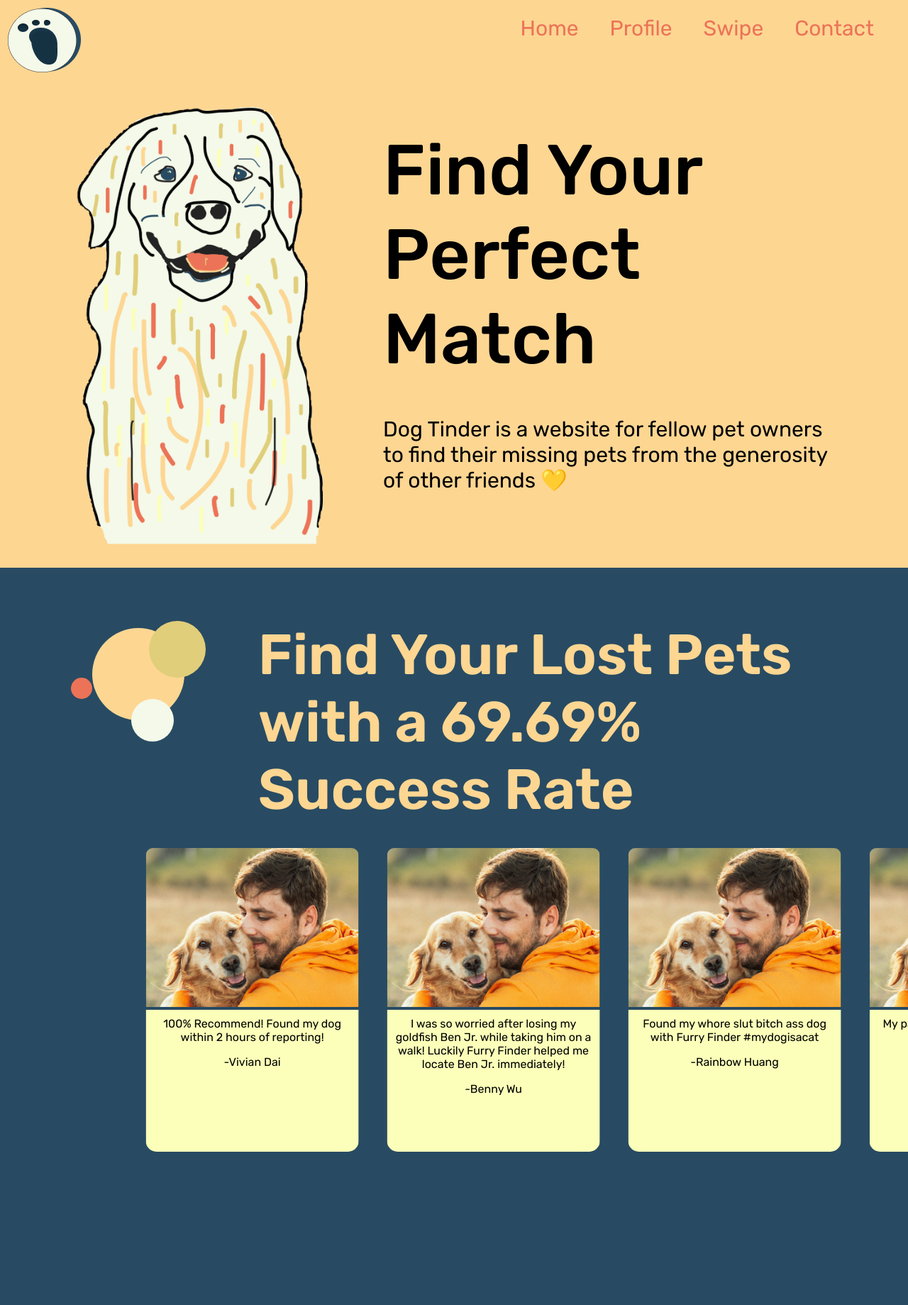
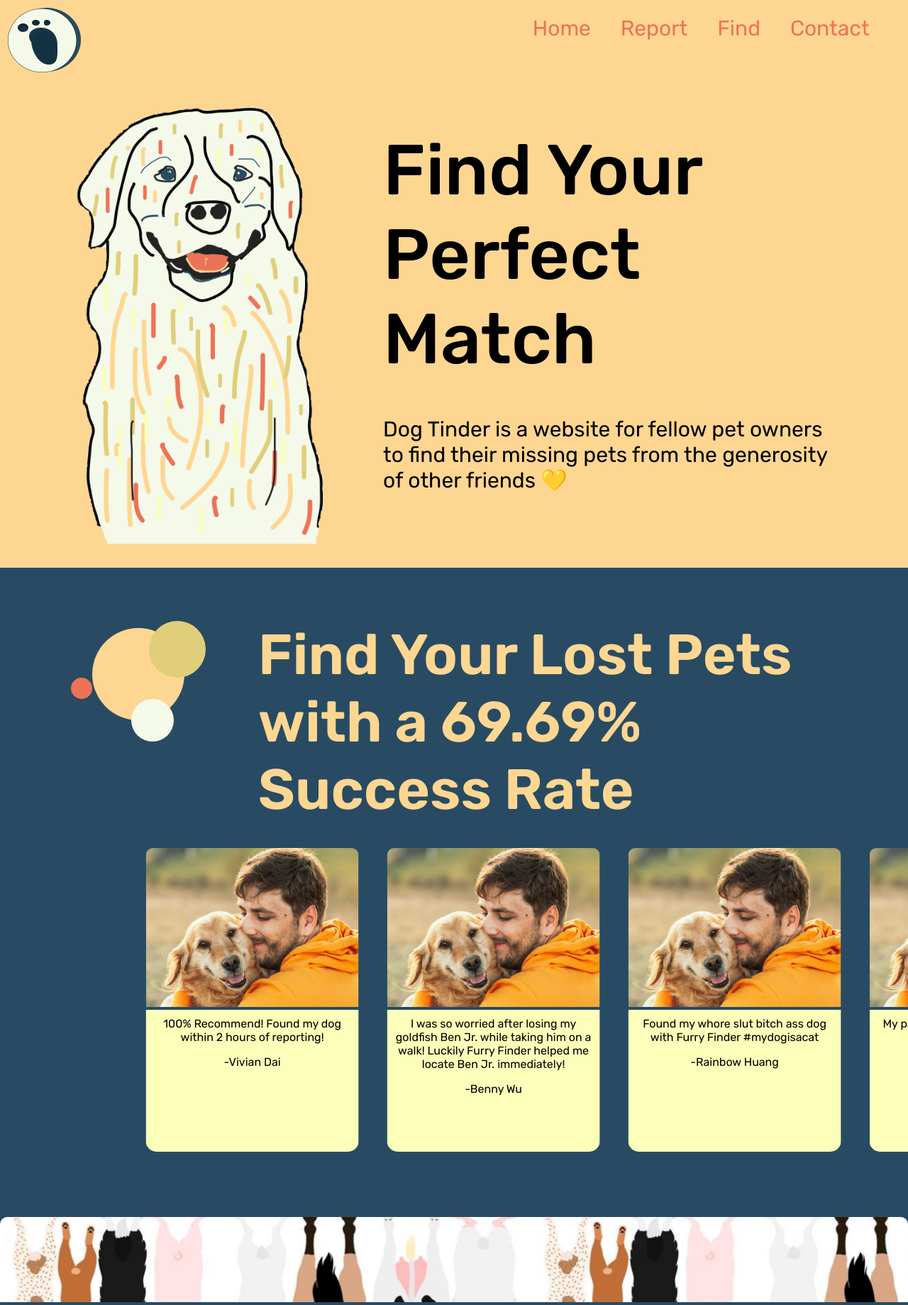
Before and after one commit to BennyWu1210/HackThe6ix, a React (Create React App) app in the folder website/: page / in a window 1280 px wide. Shown: the whole page at 71% size. Before the commit the page ends 1715 px from the top, so only its background shows below. Built offline with nearby package versions, Linux system fonts and the light colour scheme.

Commit message:
a lot less like tinder now and more like an abduction hotline

```diff
--- a/website/src/components/Footer.css
+++ b/website/src/components/Footer.css
@@ -1,3 +1,8 @@
 .ahaha {
-    object-fit: cover;
+    position: sticky;
+    width: 100%;
+    height: 120px;
+    bottom: -10px;
+    left: -10px;
+    right: -10px;
 }
--- a/website/src/components/Navbar.jsx
+++ b/website/src/components/Navbar.jsx
@@ -16,10 +16,10 @@ export default function Navbar({ color }) {
           Home
         </Link>
         <Link className={`nav-link-${color}`} to="/Profile">
-          Profile
+          Report
         </Link>
         <Link className={`nav-link-${color}`} to="/Swipe">
-          Swipe
+          Find
         </Link>
         <Link className={`nav-link-${color}`} to="/Contact">
           Contact
--- a/website/src/pages/Contact.jsx
+++ b/website/src/pages/Contact.jsx
@@ -1,5 +1,6 @@
 import React from "react";
 import Navbar from "../components/Navbar";
+import Footer from "../components/Footer";
 import "./Contact.css"
 
 export default function Contact() {
@@ -17,8 +18,9 @@ export default function Contact() {
             <p className="alpha">
                 If you have any questions, concerns, compliments, or reviews, you may
                 call our customer service number at: <a target="_blank" href="tel:1-382-596-8277">1-382-596-8277</a> or email us at
-                <a target="_blank" href="mailto:furryfinder@wearehackerone@gmail.com">furryfinder@wearehackerone@gmail.com</a>>. We are happy to help!
+                <a target="_blank" href="mailto:furryfinder@wearehackerone@gmail.com">furryfinder@wearehackerone@gmail.com</a>. We are happy to help!
             </p>
+            <Footer></Footer>
         </div>
     );
 }
--- a/website/src/pages/Home.jsx
+++ b/website/src/pages/Home.jsx
@@ -1,5 +1,6 @@
 import React from "react";
 import Navbar from "../components/Navbar";
+import Footer from "../components/Footer";
 import Card from "../components/Card";
 import "./Home.css";
 
@@ -55,6 +56,7 @@ function Home() {
           />
         </div>
       </div>
+      <Footer></Footer>
     </div>
   );
 }
--- a/website/src/pages/Profile.jsx
+++ b/website/src/pages/Profile.jsx
@@ -1,5 +1,6 @@
 import React from "react";
 import Navbar from "../components/Navbar";
+import Footer from "../components/Footer";
 import { Route, Routes, Link } from "react-router-dom";
 import "./Profile.css";
 import LostPet from "./LostPet";
@@ -29,6 +30,7 @@ export default function Profile() {
           </div>
         </Link>
       </div>
+      <Footer></Footer>
     </div>
   );
 }
--- a/website/src/pages/Swipe.jsx
+++ b/website/src/pages/Swipe.jsx
@@ -1,5 +1,6 @@
 import React from "react";
 import Navbar from "../components/Navbar";
+import Footer from "../components/Footer";
 import "./Swipe.css";
 
 export default function Swipe() {
@@ -28,7 +29,7 @@ export default function Swipe() {
             <div className="left-arrow"></div>
             <div className="image"></div>
             <div className="right-arrow"></div>
-
+            <Footer></Footer>
         </div>
     );
 }
```
Also changed, not shown: website/src/components/Footer.jsx (line endings or trailing spaces), website/src/images/footer.png.
